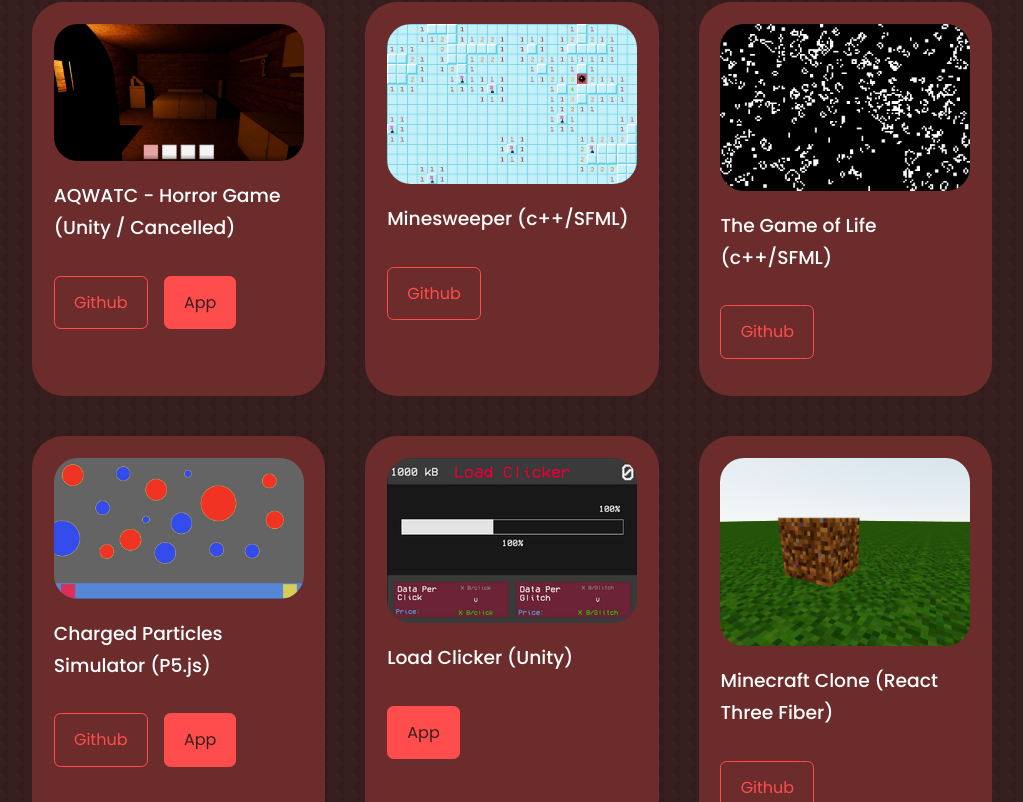
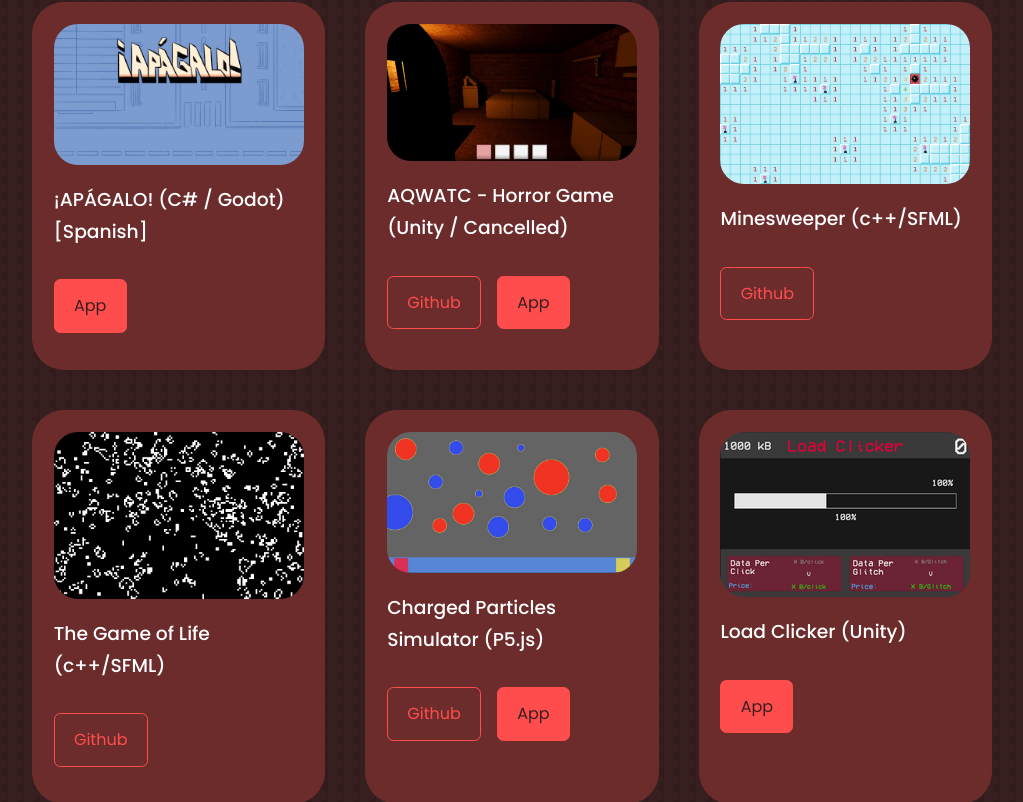
Before and after one commit to JavierStark/javierstark.github.io, a React (Create React App) app: page / in a window 1280 px wide. Shown: the part 2453-3255 px from the top of the page, without its empty margins (128-1151 px from the left). Built offline with nearby package versions, Linux system fonts and the light colour scheme.

Commit message:
New project: Apágalo!

```diff
--- a/src/components/portfolio/Portfolio.jsx
+++ b/src/components/portfolio/Portfolio.jsx
@@ -9,6 +9,7 @@ import IMG6 from '../../assets/TheGameOfLife.jpeg'
 import IMG7 from '../../assets/Minesweeper.jpeg'
 import IMG8 from '../../assets/MinecraftClone.png'
 import IMG9 from '../../assets/AQWAC.jpg'
+import IMG10 from '../../assets/apagalo.png'
 
 
 const data = [
@@ -66,6 +67,12 @@ const data = [
     github: 'https://github.com/JavierStark/A-Quiet-Walk-Around-The-Castle',
     demo: 'https://javierstark.github.io/AQuietWalkAroundTheCastle-PostMortem/'
   },
+  {
+    image: IMG10,
+    title: '¡APÁGALO!  (C# / Godot) [Spanish]',
+    // github: 'https://github.com/JavierStark/A-Quiet-Walk-Around-The-Castle',
+    demo: 'https://javierstark.itch.io/apagalo'
+  },
 ]
 
 const Portfolio = () => {
```
Also changed, not shown: src/assets/apagalo.png (added).
